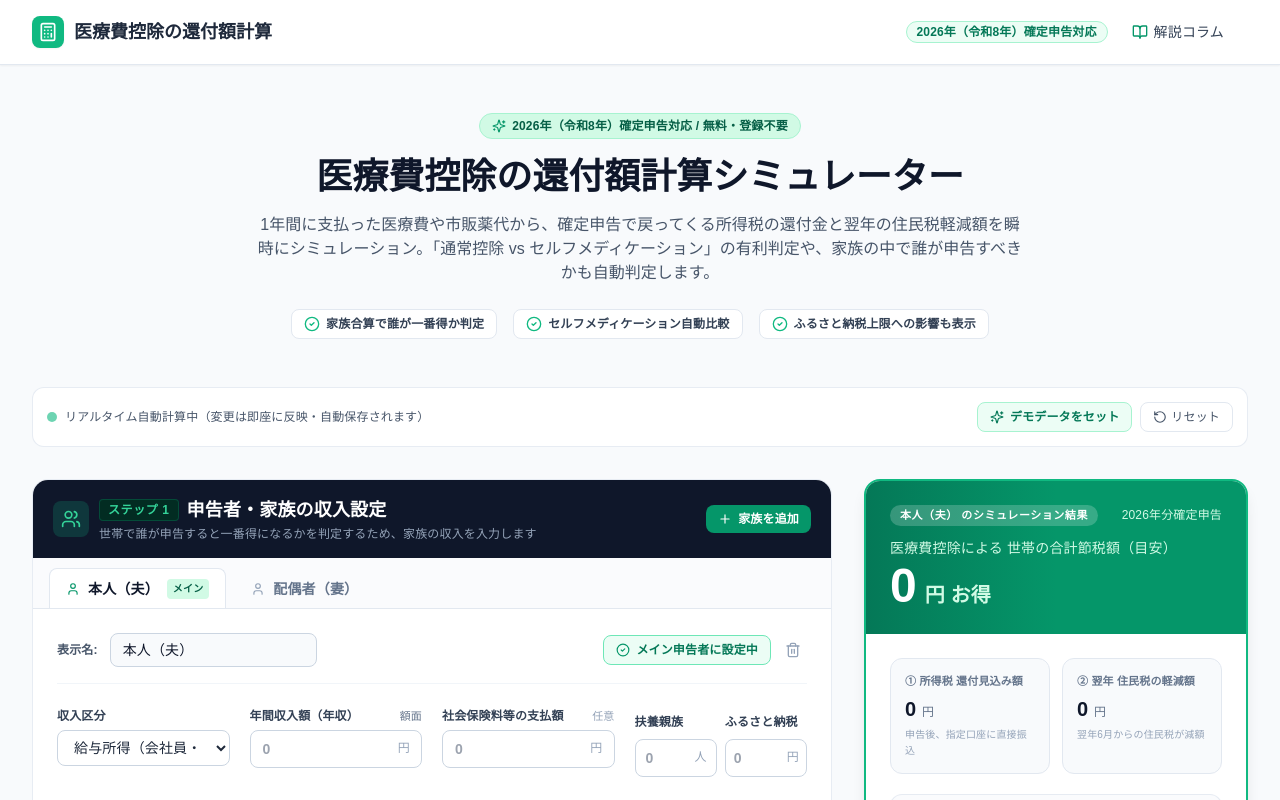
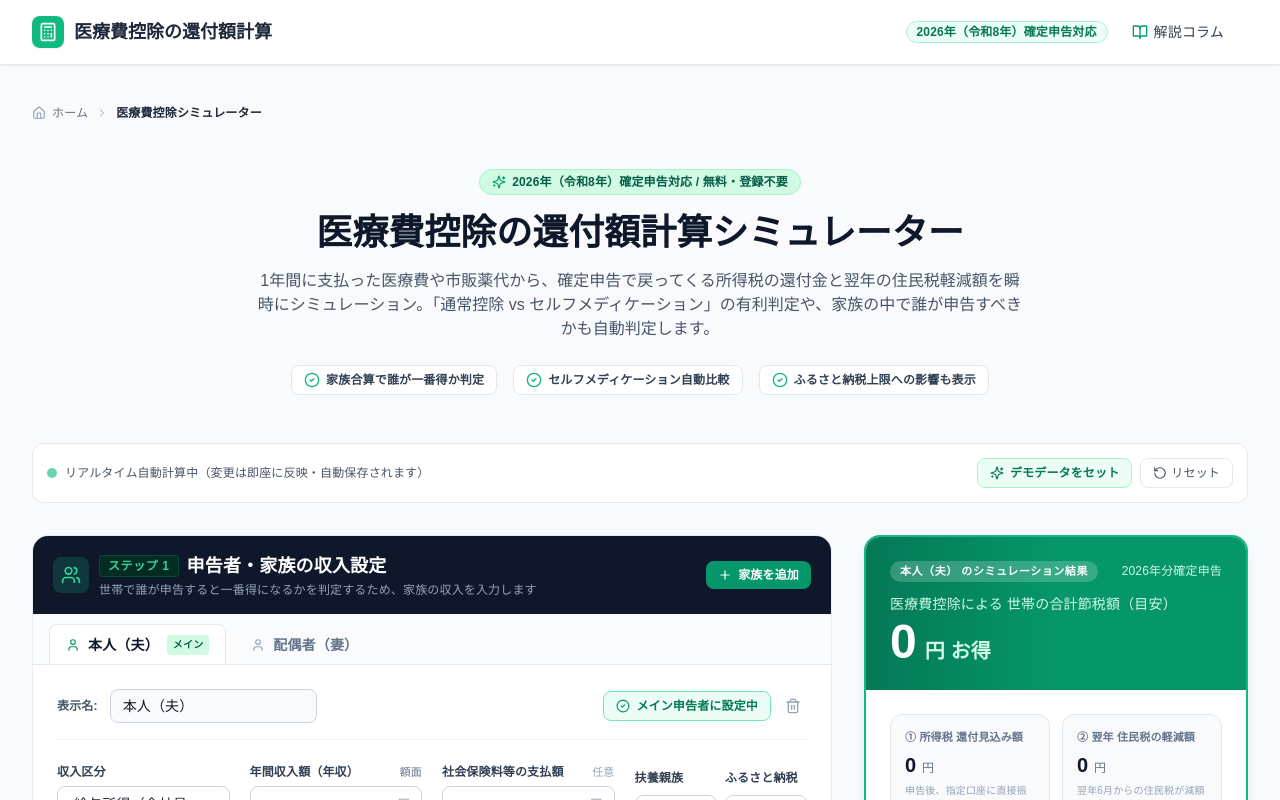
Before and after one commit to meme12-31/medical-tax-calculator, a Next.js app: page /medical-tax-calculator/ in a window 1280 px wide. Shown: the top 800 px of the page. Built offline with nearby package versions, Linux system fonts and the light colour scheme.

Commit message:
Add breadcrumbs UI and JSON-LD structured data

```diff
--- a/src/app/page.tsx
+++ b/src/app/page.tsx
@@ -9,6 +9,8 @@ import {
   Sparkles,
   FileText,
   CheckCircle2,
+  Home,
+  ChevronRight,
 } from 'lucide-react';
 
 export const metadata: Metadata = {
@@ -43,10 +45,27 @@ export const metadata: Metadata = {
 };
 
 export default function HomePage() {
-  // 構造化データ (JSON-LD: WebApplication + FAQPage)
+  // 構造化データ (JSON-LD: BreadcrumbList + WebApplication + FAQPage)
   const jsonLd = {
     '@context': 'https://schema.org',
     '@graph': [
+      {
+        '@type': 'BreadcrumbList',
+        itemListElement: [
+          {
+            '@type': 'ListItem',
+            position: 1,
+            name: 'HITtools',
+            item: 'https://hit-tool.com/',
+          },
+          {
+            '@type': 'ListItem',
+            position: 2,
+            name: '医療費控除シミュレーター',
+            item: 'https://hit-tool.com/medical-tax-calculator',
+          },
+        ],
+      },
       {
         '@type': 'WebApplication',
         name: '医療費控除の還付額計算シミュレーター',
@@ -83,7 +102,28 @@ export default function HomePage() {
         dangerouslySetInnerHTML={{ __html: JSON.stringify(jsonLd) }}
       />
 
-      <div className="max-w-7xl mx-auto px-4 sm:px-6 lg:px-8 py-8 sm:py-12 space-y-12">
+      <div className="max-w-7xl mx-auto px-4 sm:px-6 lg:px-8 py-6 sm:py-10 space-y-8 sm:space-y-12">
+        {/* パンくずリスト */}
+        <nav aria-label="Breadcrumb" className="text-xs text-slate-500">
+          <ol className="flex items-center gap-2 flex-wrap">
+            <li className="flex items-center gap-1.5 hover:text-slate-800 transition-colors">
+              <Home className="w-3.5 h-3.5 text-slate-400" />
+              <a
+                href="https://hit-tool.com/"
+                className="hover:underline hover:text-slate-900 transition-colors"
+              >
+                ホーム
+              </a>
+            </li>
+            <li>
+              <ChevronRight className="w-3 h-3 text-slate-400" />
+            </li>
+            <li className="text-slate-800 font-bold" aria-current="page">
+              医療費控除シミュレーター
+            </li>
+          </ol>
+        </nav>
+
         {/* ページヒーロー・導入セクション (サーバーサイドレンダリング) */}
         <section className="text-center space-y-4 max-w-3xl mx-auto">
           <div className="inline-flex items-center gap-1.5 px-3 py-1 rounded-full text-xs font-bold bg-brand-100 text-brand-800 border border-brand-200 shadow-2xs">
```
Also changed, not shown: 1 other file (tests, documents, lock files or other folders).
